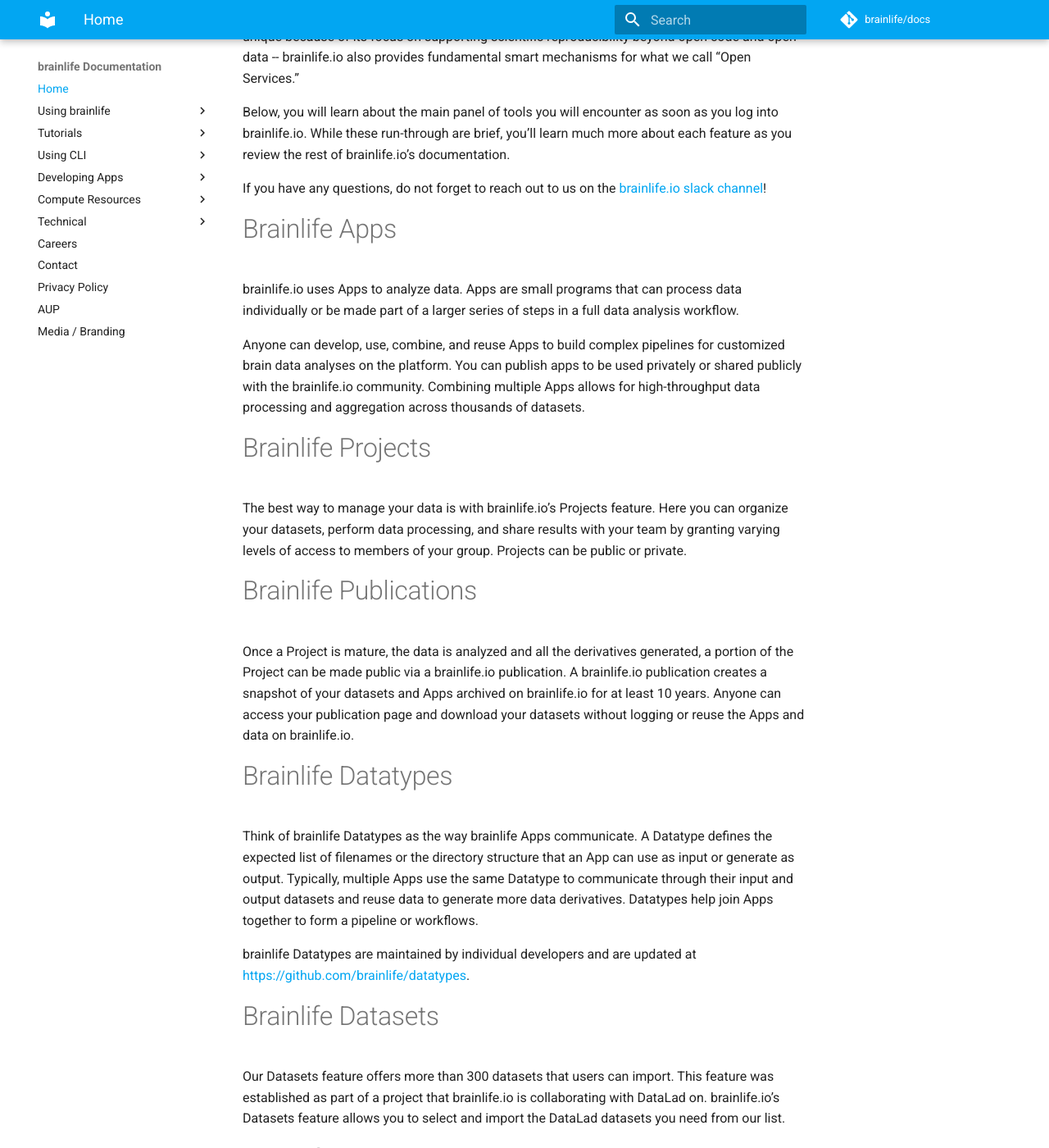
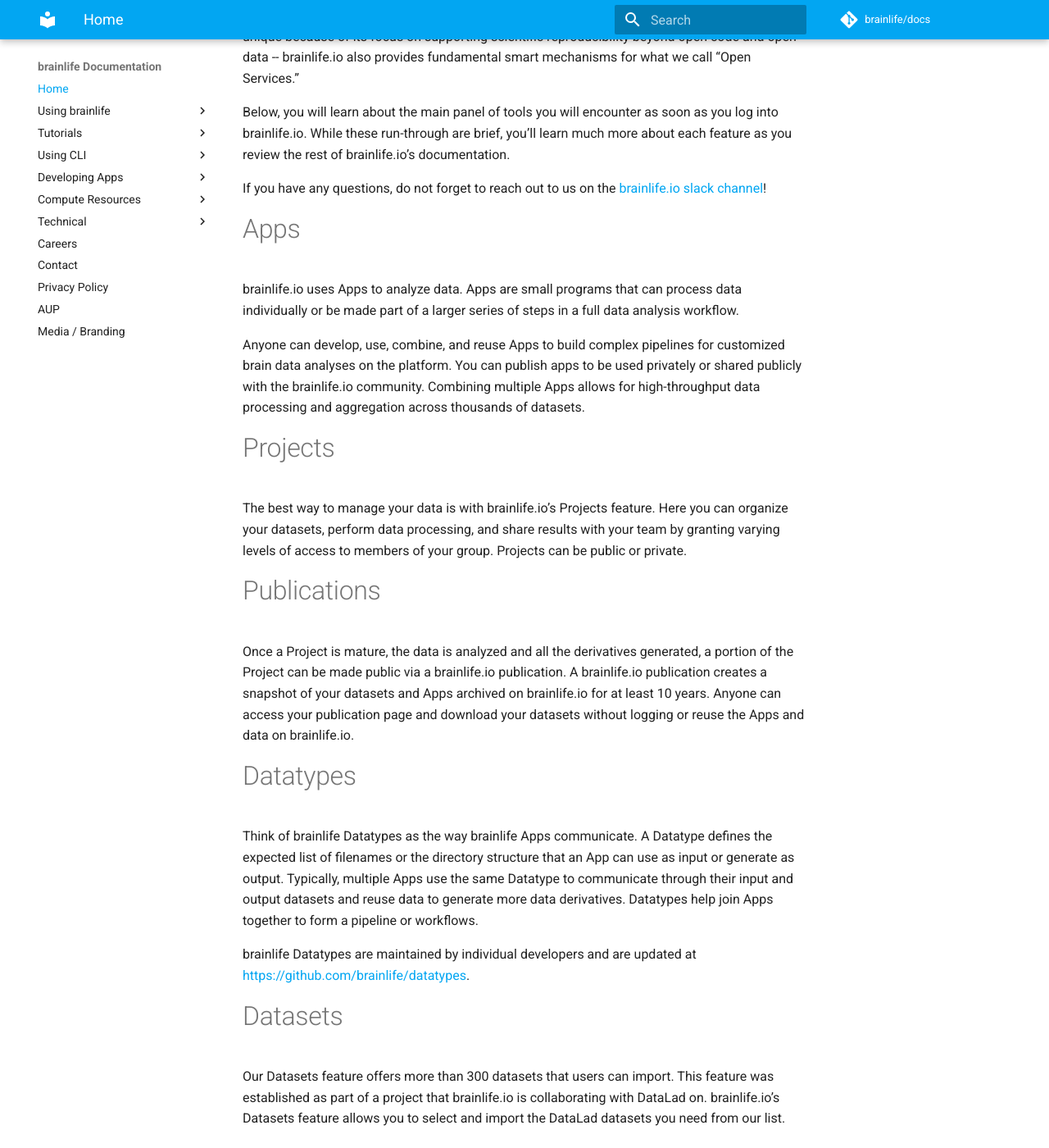
Before and after one commit to brainlife/docs, an MkDocs documentation site: the page built from docs/index.md, in a window 1280 px wide and 1400 px high, scrolled down 276 px. Shown: the whole window at 82% size. Built offline with MkDocs 1.6.1 and Material for MkDocs 9.7.7, drawn with Linux system fonts in a browser that asks for light colours; comment, search, counter and statistics services are not loaded; some of the changed text lies outside the part shown.

```diff
--- a/docs/index.md
+++ b/docs/index.md
@@ -8,37 +8,37 @@
 
 If you have any questions, do not forget to reach out to us on the [brainlife.io slack channel](/docs/contact/)!
 
-# Brainlife Apps
+# Apps
 
 brainlife.io uses Apps to analyze data. Apps are small programs that can process data individually or be made part of a larger series of steps in a full data analysis workflow.
 
 Anyone can develop, use, combine, and reuse Apps to build complex pipelines for customized brain data analyses on the platform. You can publish apps to be used privately or shared publicly with the brainlife.io community. Combining multiple Apps allows for high-throughput data processing and aggregation across thousands of datasets.
 
-# Brainlife Projects
+# Projects
 
 The best way to manage your data is with brainlife.io’s Projects feature. Here you can organize your datasets, perform data processing, and share results with your team by granting varying levels of access to members of your group. Projects can be public or private.
 
-# Brainlife Publications
+# Publications
 
 Once a Project is mature, the data is analyzed and all the derivatives generated, a portion of the Project can be made public via a brainlife.io publication. A brainlife.io publication creates a snapshot of your datasets and Apps archived on brainlife.io for at least 10 years. Anyone can access your publication page and download your datasets without logging or reuse the Apps and data on brainlife.io.
 
-# Brainlife Datatypes
+# Datatypes
 
 Think of brainlife Datatypes as the way brainlife Apps communicate. A Datatype defines the expected list of filenames or the directory structure that an App can use as input or generate as output. Typically, multiple Apps use the same Datatype to communicate through their input and output datasets and reuse data to generate more data derivatives. Datatypes help join Apps together to form a pipeline or workflows.
 
 brainlife Datatypes are maintained by individual developers and are updated at [https://github.com/brainlife/datatypes](https://github.com/brainlife/datatypes){target=_blank}.
 
-# Brainlife Datasets
+# Datasets
 
 Our Datasets feature offers more than 300 datasets that users can import. This feature was established as part of a project that brainlife.io is collaborating with DataLad on. brainlife.io’s Datasets feature allows you to select and import the DataLad datasets you need from our list.
 
-# Brainlife Resources
+# Resources
 
 We know it takes a lot of computing power to run workflows. That is why brainlife.io allows users to work with data and computers across a mix of cloud systems and high-performance computing clusters (HPC). Both brainlife.io users and compute resource providers can register a compute resource that is publicly available to the entire brainlife.io community or privately available to certain users.
 
 Our compute resources are unique because, instead of running an entire workflow on a single resource, App developers can identify the best resource for each individual App by scoring brainlife.io’s compute resources on how well they work with each App. brainlife.io automatically keeps track of success rate and time to compute so that users can easily see how efficiently each resource processes data for each App.
 
-# Brainlife Visualizations
+# Visualizations
 
 Users can perform data visualizations on brainlife.io in the cloud instead of on their own computer, which means better security and data management. Data visualization gives users feedback on the quality of the results generated by Apps and pipelines. The visualizations allow users to run popular software for data visualization like FreeView, FSLview,  or MRview. Users can additionally run GPU-rendered visualizations on the cloud through Docker and VNC. Similar to Apps, developers can contribute visualizations to the platform.
 
--- a/package.json
+++ b/package.json
@@ -8,7 +8,7 @@
   },
   "scripts": {
     "install": "sudo pip3 install mkdocs mkdocs-material fontawesome_markdown",
-    "deploy": "echo test.brainlife.io github hook service automatically updates it",
+    "deploy": "echo test.brainlife.io github hook service automatically updates it (test.brainlife.io:/home/hayashis/git/docs - launched by @reboot cron)",
     "deploy-prod": "mkdocs build && rsync -av site/ hayashis@brainlife.io:/usr/local/static/docs",
     "dev": "mkdocs serve"
   },
```
Also changed, not shown: docs/user/datatypes.md (+4 -0 lines), docs/img/media/logo1/brainlife.io.svg.
